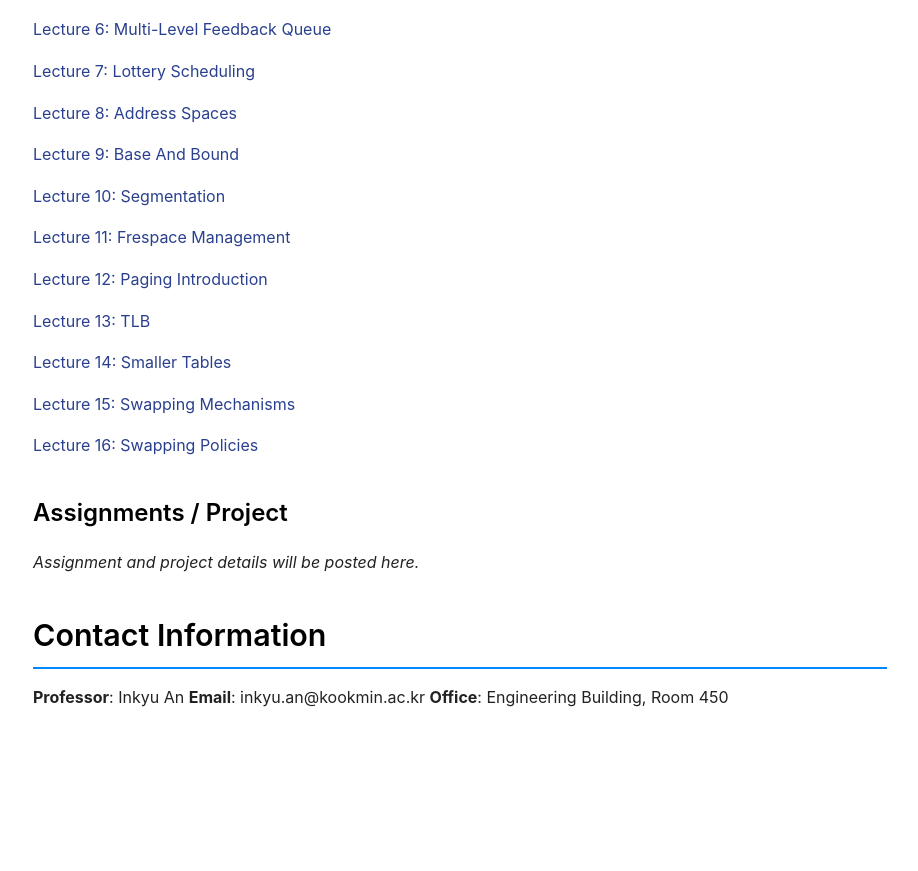
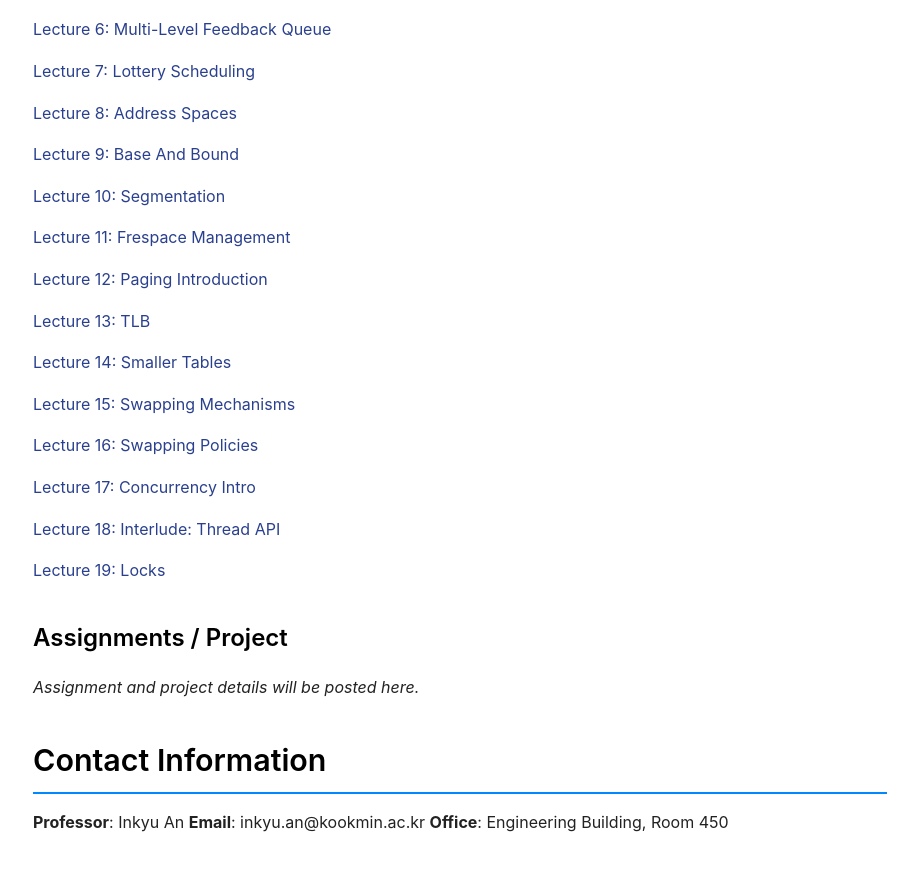
Before and after one commit to mairlab-KM/mairlab-KM.github.io, a Jekyll site: the page built from courses/operating-systems-2026spring.md, in a window 1280 px wide and 900 px high, scrolled down 4405 px. Shown: the top 871 px of the window, without its empty margins (180-1098 px from the left). Built offline with Jekyll 4.4.1, drawn with Linux system fonts in a browser that asks for light colours; before the commit the page ends 5180 px from its top, so only the background shows below that.

Commit message:
Update Lecture notes of OS 2026

```diff
--- a/courses/operating-systems-2026spring.md
+++ b/courses/operating-systems-2026spring.md
@@ -200,6 +200,12 @@ By the end of this course, students will be able to:
 
 [Lecture 16: Swapping Policies](/assets/courses/operating-systems-2026spring/lectures/16_Swapping_Policies.pdf)
 
+[Lecture 17: Concurrency Intro](/assets/courses/operating-systems-2026spring/lectures/17_concurrency_intro.pdf)
+
+[Lecture 18: Interlude: Thread API](/assets/courses/operating-systems-2026spring/lectures/18_Interlude_Thread_API.pdf)
+
+[Lecture 19: Locks](/assets/courses/operating-systems-2026spring/lectures/19_Locks.pdf)
+
 ### Assignments / Project
 *Assignment and project details will be posted here.*
 
```
Also changed, not shown: 3 other files.
